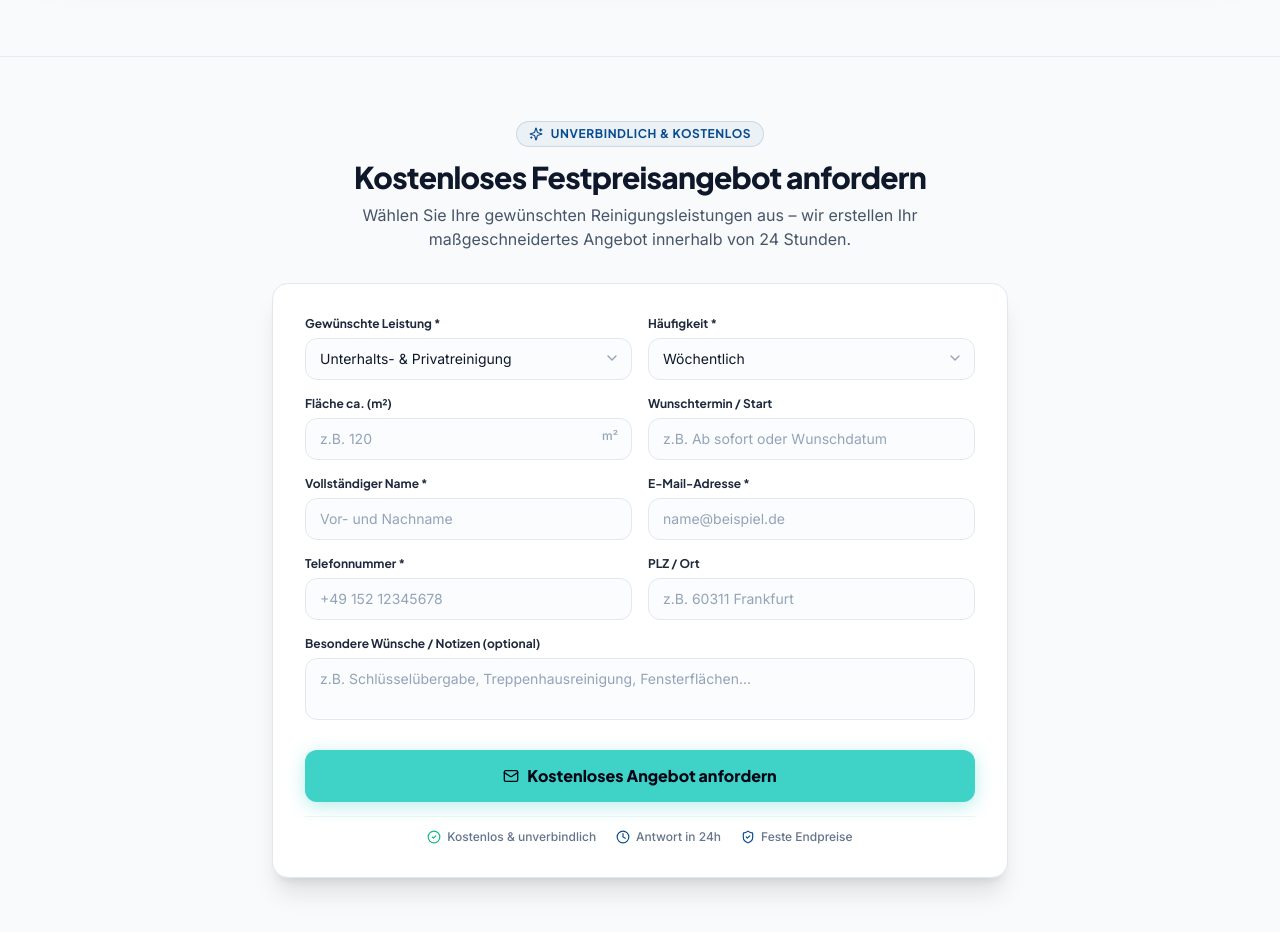
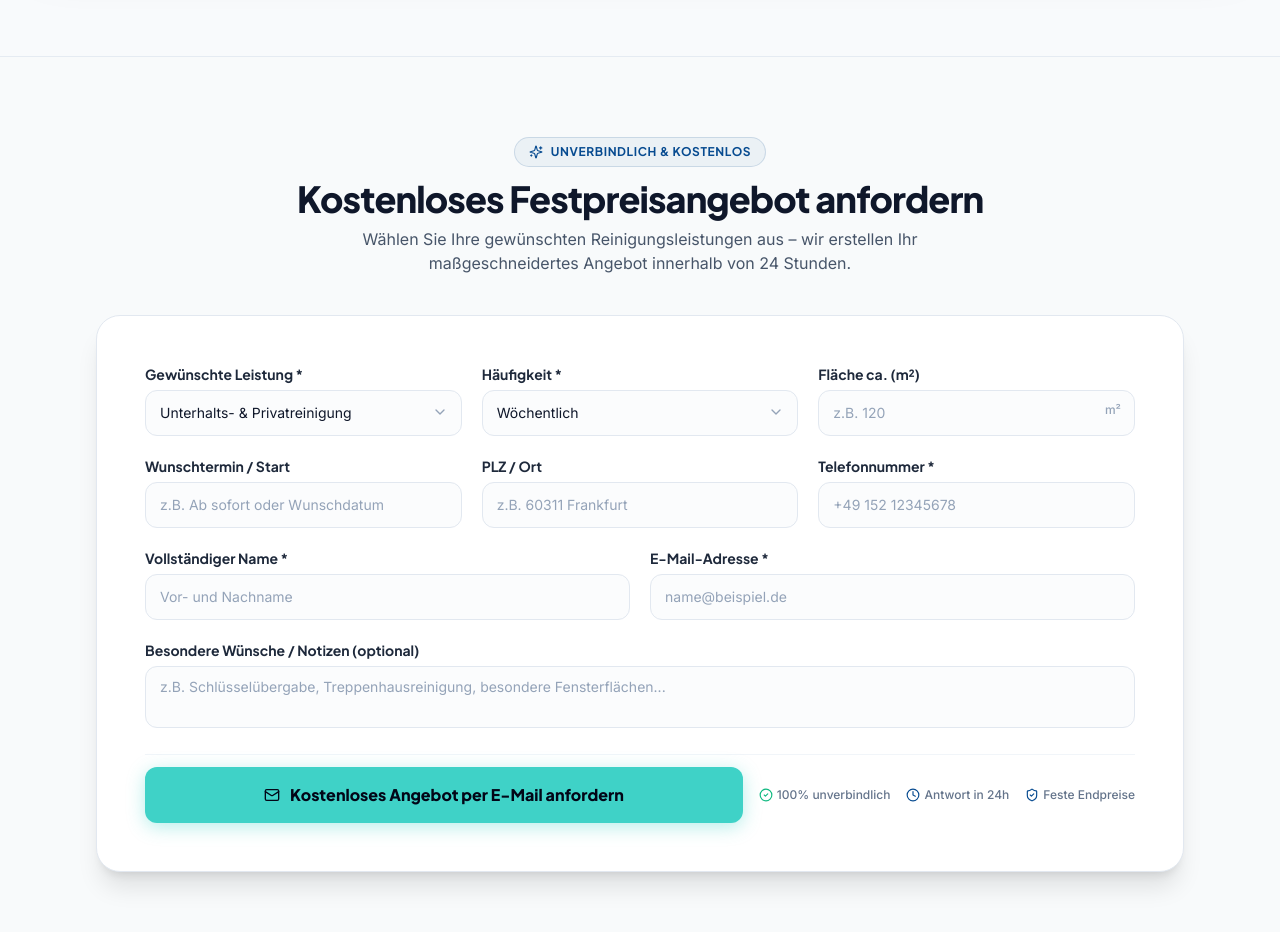
Before and after one commit to BlessedUzama/reinigung, a React (Vite) app: page / in a window 1280 px wide. Shown: the part 2180-3112 px from the top of the page. Built offline with nearby package versions, Linux system fonts and the light colour scheme; the HTML template or start-up script is replaced by a standard one.

Commit message:
refactor(quote): widen container to max-w-5xl with 3-column input grid for desktop balance

```diff
--- a/src/components/QuoteSection.tsx
+++ b/src/components/QuoteSection.tsx
@@ -29,10 +29,10 @@ export const QuoteSection: React.FC = () => {
   const [frequency, setFrequency] = useState<string>('Wöchentlich');
   const [area, setArea] = useState<string>('');
   const [startDate, setStartDate] = useState<string>('');
+  const [location, setLocation] = useState<string>('');
+  const [phone, setPhone] = useState<string>('');
   const [name, setName] = useState<string>('');
   const [email, setEmail] = useState<string>('');
-  const [phone, setPhone] = useState<string>('');
-  const [location, setLocation] = useState<string>('');
   const [notes, setNotes] = useState<string>('');
   const [isSubmitted, setIsSubmitted] = useState<boolean>(false);
 
@@ -91,30 +91,30 @@ export const QuoteSection: React.FC = () => {
   };
 
   return (
-    <section id="angebot" className="bg-slate-50/60 py-12 sm:py-16 relative overflow-hidden border-t border-slate-200/80">
+    <section id="angebot" className="bg-slate-50/60 py-12 sm:py-16 lg:py-20 relative overflow-hidden border-t border-slate-200/80">
       {/* Decorative subtle ambient glow */}
-      <div className="absolute top-1/4 left-1/2 -translate-x-1/2 w-[550px] h-[300px] bg-primary/5 rounded-full blur-3xl pointer-events-none -z-10" />
+      <div className="absolute top-1/4 left-1/2 -translate-x-1/2 w-[700px] h-[350px] bg-primary/5 rounded-full blur-3xl pointer-events-none -z-10" />
 
-      <div className="max-w-3xl mx-auto px-4">
+      <div className="max-w-5xl lg:max-w-6xl mx-auto px-4 sm:px-6 lg:px-8">
 
         {/* Header Section */}
-        <div className="text-center mb-8">
-          <div className="inline-flex items-center gap-2 px-3 py-1 rounded-full bg-primary/5 border border-primary/15 text-primary text-xs font-bold uppercase tracking-wider mb-3 font-heading">
+        <div className="text-center mb-8 sm:mb-10">
+          <div className="inline-flex items-center gap-2 px-3.5 py-1.5 rounded-full bg-primary/5 border border-primary/15 text-primary text-xs font-bold uppercase tracking-wider mb-3 font-heading">
             <Sparkles className="w-3.5 h-3.5 text-primary flex-shrink-0" />
             <span>Unverbindlich & Kostenlos</span>
           </div>
 
-          <h2 className="font-heading font-extrabold text-2xl sm:text-3xl text-slate-900 tracking-tight leading-snug">
+          <h2 className="font-heading font-extrabold text-2xl sm:text-3xl lg:text-4xl text-slate-900 tracking-tight leading-snug">
             Kostenloses Festpreisangebot anfordern
           </h2>
 
-          <p className="font-sans text-sm sm:text-base text-slate-600 leading-relaxed mt-2 max-w-xl mx-auto">
+          <p className="font-sans text-sm sm:text-base text-slate-600 leading-relaxed mt-2 max-w-2xl mx-auto">
             Wählen Sie Ihre gewünschten Reinigungsleistungen aus – wir erstellen Ihr maßgeschneidertes Angebot innerhalb von 24 Stunden.
           </p>
         </div>
 
-        {/* Compact 2-Column Form Card */}
-        <div className="bg-white rounded-2xl p-6 sm:p-8 border border-slate-200 shadow-xl relative">
+        {/* Widened Form Card */}
+        <div className="bg-white rounded-2xl sm:rounded-3xl p-6 sm:p-10 lg:p-12 border border-slate-200 shadow-xl relative">
 
           {isSubmitted && (
             <div className="mb-6 p-4 rounded-xl bg-emerald-50 border border-emerald-200 text-emerald-800 flex items-start gap-3">
@@ -131,19 +131,19 @@ export const QuoteSection: React.FC = () => {
             </div>
           )}
 
-          <form onSubmit={handleSubmit} className="space-y-4">
+          <form onSubmit={handleSubmit} className="space-y-5">
 
-            {/* Row 1: Service & Frequency */}
-            <div className="grid grid-cols-1 sm:grid-cols-2 gap-4">
+            {/* Row 1: 3 Columns on Desktop (Leistung, Häufigkeit, Fläche) */}
+            <div className="grid grid-cols-1 md:grid-cols-3 gap-4 sm:gap-5">
               <div>
-                <label className="block font-heading font-bold text-xs text-slate-800 mb-1.5">
+                <label className="block font-heading font-bold text-xs sm:text-sm text-slate-800 mb-1.5">
                   Gewünschte Leistung *
                 </label>
                 <div className="relative">
                   <select
                     value={service}
                     onChange={(e) => setService(e.target.value)}
-                    className="w-full px-3.5 py-2.5 rounded-xl border border-slate-200 bg-slate-50/50 text-slate-900 text-xs sm:text-sm focus:border-primary focus:bg-white focus:ring-2 focus:ring-primary/20 outline-none transition-all appearance-none cursor-pointer pr-10"
+                    className="w-full px-3.5 py-3 rounded-xl border border-slate-200 bg-slate-50/50 text-slate-900 text-xs sm:text-sm focus:border-primary focus:bg-white focus:ring-2 focus:ring-primary/20 outline-none transition-all appearance-none cursor-pointer pr-10"
                   >
                     {serviceOptions.map((opt) => (
                       <option key={opt} value={opt}>
@@ -151,19 +151,19 @@ export const QuoteSection: React.FC = () => {
                       </option>
                     ))}
                   </select>
-                  <ChevronDown className="w-4 h-4 text-slate-400 absolute right-3 top-3 pointer-events-none" />
+                  <ChevronDown className="w-4 h-4 text-slate-400 absolute right-3.5 top-3.5 pointer-events-none" />
                 </div>
               </div>
 
               <div>
-                <label className="block font-heading font-bold text-xs text-slate-800 mb-1.5">
+                <label className="block font-heading font-bold text-xs sm:text-sm text-slate-800 mb-1.5">
                   Häufigkeit *
                 </label>
                 <div className="relative">
                   <select
                     value={frequency}
                     onChange={(e) => setFrequency(e.target.value)}
-                    className="w-full px-3.5 py-2.5 rounded-xl border border-slate-200 bg-slate-50/50 text-slate-900 text-xs sm:text-sm focus:border-primary focus:bg-white focus:ring-2 focus:ring-primary/20 outline-none transition-all appearance-none cursor-pointer pr-10"
+                    className="w-full px-3.5 py-3 rounded-xl border border-slate-200 bg-slate-50/50 text-slate-900 text-xs sm:text-sm focus:border-primary focus:bg-white focus:ring-2 focus:ring-primary/20 outline-none transition-all appearance-none cursor-pointer pr-10"
                   >
                     {frequencyOptions.map((freq) => (
                       <option key={freq} value={freq}>
@@ -171,15 +171,12 @@ export const QuoteSection: React.FC = () => {
                       </option>
                     ))}
                   </select>
-                  <ChevronDown className="w-4 h-4 text-slate-400 absolute right-3 top-3 pointer-events-none" />
+                  <ChevronDown className="w-4 h-4 text-slate-400 absolute right-3.5 top-3.5 pointer-events-none" />
                 </div>
               </div>
-            </div>
 
-            {/* Row 2: Area & Start Date */}
-            <div className="grid grid-cols-1 sm:grid-cols-2 gap-4">
               <div>
-                <label className="block font-heading font-bold text-xs text-slate-800 mb-1.5">
+                <label className="block font-heading font-bold text-xs sm:text-sm text-slate-800 mb-1.5">
                   Fläche ca. (m²)
                 </label>
                 <div className="relative">
@@ -188,14 +185,17 @@ export const QuoteSection: React.FC = () => {
                     placeholder="z.B. 120"
                     value={area}
                     onChange={(e) => setArea(e.target.value)}
-                    className="w-full px-3.5 py-2.5 rounded-xl border border-slate-200 bg-slate-50/50 text-slate-900 placeholder:text-slate-400 text-xs sm:text-sm focus:border-primary focus:bg-white focus:ring-2 focus:ring-primary/20 outline-none transition-all"
+                    className="w-full px-3.5 py-3 rounded-xl border border-slate-200 bg-slate-50/50 text-slate-900 placeholder:text-slate-400 text-xs sm:text-sm focus:border-primary focus:bg-white focus:ring-2 focus:ring-primary/20 outline-none transition-all"
                   />
-                  <span className="absolute right-3.5 top-2.5 text-xs text-slate-400 font-medium">m²</span>
+                  <span className="absolute right-3.5 top-3 text-xs text-slate-400 font-medium">m²</span>
                 </div>
               </div>
+            </div>
 
+            {/* Row 2: 3 Columns on Desktop (Wunschtermin, PLZ/Ort, Telefon) */}
+            <div className="grid grid-cols-1 md:grid-cols-3 gap-4 sm:gap-5">
               <div>
-                <label className="block font-heading font-bold text-xs text-slate-800 mb-1.5">
+                <label className="block font-heading font-bold text-xs sm:text-sm text-slate-800 mb-1.5">
                   Wunschtermin / Start
                 </label>
                 <input
@@ -203,15 +203,42 @@ export const QuoteSection: React.FC = () => {
                   placeholder="z.B. Ab sofort oder Wunschdatum"
                   value={startDate}
                   onChange={(e) => setStartDate(e.target.value)}
-                  className="w-full px-3.5 py-2.5 rounded-xl border border-slate-200 bg-slate-50/50 text-slate-900 placeholder:text-slate-400 text-xs sm:text-sm focus:border-primary focus:bg-white focus:ring-2 focus:ring-primary/20 outline-none transition-all"
+                  className="w-full px-3.5 py-3 rounded-xl border border-slate-200 bg-slate-50/50 text-slate-900 placeholder:text-slate-400 text-xs sm:text-sm focus:border-primary focus:bg-white focus:ring-2 focus:ring-primary/20 outline-none transition-all"
+                />
+              </div>
+
+              <div>
+                <label className="block font-heading font-bold text-xs sm:text-sm text-slate-800 mb-1.5">
+                  PLZ / Ort
+                </label>
+                <input
+                  type="text"
+                  placeholder="z.B. 60311 Frankfurt"
+                  value={location}
+                  onChange={(e) => setLocation(e.target.value)}
+                  className="w-full px-3.5 py-3 rounded-xl border border-slate-200 bg-slate-50/50 text-slate-900 placeholder:text-slate-400 text-xs sm:text-sm focus:border-primary focus:bg-white focus:ring-2 focus:ring-primary/20 outline-none transition-all"
+                />
+              </div>
+
+              <div>
+                <label className="block font-heading font-bold text-xs sm:text-sm text-slate-800 mb-1.5">
+                  Telefonnummer *
+                </label>
+                <input
+                  type="tel"
+                  required
+                  placeholder="+49 152 12345678"
+                  value={phone}
+                  onChange={(e) => setPhone(e.target.value)}
+                  className="w-full px-3.5 py-3 rounded-xl border border-slate-200 bg-slate-50/50 text-slate-900 placeholder:text-slate-400 text-xs sm:text-sm focus:border-primary focus:bg-white focus:ring-2 focus:ring-primary/20 outline-none transition-all"
                 />
               </div>
             </div>
 
-            {/* Row 3: Name & Email */}
-            <div className="grid grid-cols-1 sm:grid-cols-2 gap-4">
+            {/* Row 3: 2 Columns on Desktop (Vollständiger Name, E-Mail) */}
+            <div className="grid grid-cols-1 md:grid-cols-2 gap-4 sm:gap-5">
               <div>
-                <label className="block font-heading font-bold text-xs text-slate-800 mb-1.5">
+                <label className="block font-heading font-bold text-xs sm:text-sm text-slate-800 mb-1.5">
                   Vollständiger Name *
                 </label>
                 <input
@@ -220,12 +247,12 @@ export const QuoteSection: React.FC = () => {
                   placeholder="Vor- und Nachname"
                   value={name}
                   onChange={(e) => setName(e.target.value)}
-                  className="w-full px-3.5 py-2.5 rounded-xl border border-slate-200 bg-slate-50/50 text-slate-900 placeholder:text-slate-400 text-xs sm:text-sm focus:border-primary focus:bg-white focus:ring-2 focus:ring-primary/20 outline-none transition-all"
+                  className="w-full px-3.5 py-3 rounded-xl border border-slate-200 bg-slate-50/50 text-slate-900 placeholder:text-slate-400 text-xs sm:text-sm focus:border-primary focus:bg-white focus:ring-2 focus:ring-primary/20 outline-none transition-all"
                 />
               </div>
 
               <div>
-                <label className="block font-heading font-bold text-xs text-slate-800 mb-1.5">
+                <label className="block font-heading font-bold text-xs sm:text-sm text-slate-800 mb-1.5">
                   E-Mail-Adresse *
                 </label>
                 <input
@@ -234,76 +261,45 @@ export const QuoteSection: React.FC = () => {
                   placeholder="name@beispiel.de"
                   value={email}
                   onChange={(e) => setEmail(e.target.value)}
-                  className="w-full px-3.5 py-2.5 rounded-xl border border-slate-200 bg-slate-50/50 text-slate-900 placeholder:text-slate-400 text-xs sm:text-sm focus:border-primary focus:bg-white focus:ring-2 focus:ring-primary/20 outline-none transition-all"
+                  className="w-full px-3.5 py-3 rounded-xl border border-slate-200 bg-slate-50/50 text-slate-900 placeholder:text-slate-400 text-xs sm:text-sm focus:border-primary focus:bg-white focus:ring-2 focus:ring-primary/20 outline-none transition-all"
                 />
               </div>
             </div>
 
-            {/* Row 4: Phone & Location */}
-            <div className="grid grid-cols-1 sm:grid-cols-2 gap-4">
-              <div>
-                <label className="block font-heading font-bold text-xs text-slate-800 mb-1.5">
-                  Telefonnummer *
-                </label>
-                <input
-                  type="tel"
-                  required
-                  placeholder="+49 152 12345678"
-                  value={phone}
-                  onChange={(e) => setPhone(e.target.value)}
-                  className="w-full px-3.5 py-2.5 rounded-xl border border-slate-200 bg-slate-50/50 text-slate-900 placeholder:text-slate-400 text-xs sm:text-sm focus:border-primary focus:bg-white focus:ring-2 focus:ring-primary/20 outline-none transition-all"
-                />
-              </div>
-
-              <div>
-                <label className="block font-heading font-bold text-xs text-slate-800 mb-1.5">
-                  PLZ / Ort
-                </label>
-                <input
-                  type="text"
-                  placeholder="z.B. 60311 Frankfurt"
-                  value={location}
-                  onChange={(e) => setLocation(e.target.value)}
-                  className="w-full px-3.5 py-2.5 rounded-xl border border-slate-200 bg-slate-50/50 text-slate-900 placeholder:text-slate-400 text-xs sm:text-sm focus:border-primary focus:bg-white focus:ring-2 focus:ring-primary/20 outline-none transition-all"
-                />
-              </div>
-            </div>
-
-            {/* Row 5: Notes */}
+            {/* Row 4: Full-Width Notes */}
             <div>
-              <label className="block font-heading font-bold text-xs text-slate-800 mb-1.5">
+              <label className="block font-heading font-bold text-xs sm:text-sm text-slate-800 mb-1.5">
                 Besondere Wünsche / Notizen (optional)
               </label>
               <textarea
                 rows={2}
-                placeholder="z.B. Schlüsselübergabe, Treppenhausreinigung, Fensterflächen..."
+                placeholder="z.B. Schlüsselübergabe, Treppenhausreinigung, besondere Fensterflächen..."
                 value={notes}
                 onChange={(e) => setNotes(e.target.value)}
                 className="w-full px-3.5 py-2.5 rounded-xl border border-slate-200 bg-slate-50/50 text-slate-900 placeholder:text-slate-400 text-xs sm:text-sm focus:border-primary focus:bg-white focus:ring-2 focus:ring-primary/20 outline-none transition-all resize-none"
               />
             </div>
 
-            {/* Submit Action Button */}
-            <div className="pt-2">
+            {/* Bottom Action & Inline Trust Integration */}
+            <div className="pt-3 border-t border-slate-100 flex flex-col sm:flex-row items-center justify-between gap-4">
               <button
                 type="submit"
-                className="w-full py-3.5 px-6 rounded-xl font-heading font-extrabold text-sm sm:text-base text-slate-950 bg-accent hover:bg-[#35c9be] shadow-cta hover:shadow-cta-hover transition-all duration-200 transform active:scale-[0.98] flex items-center justify-center gap-2 cursor-pointer"
+                className="w-full sm:w-auto flex-1 py-4 px-8 rounded-xl font-heading font-extrabold text-sm sm:text-base text-slate-950 bg-accent hover:bg-[#35c9be] shadow-cta hover:shadow-cta-hover transition-all duration-200 transform active:scale-[0.98] flex items-center justify-center gap-2.5 cursor-pointer"
               >
                 <Mail className="w-4 h-4 text-slate-950" />
-                <span>Kostenloses Angebot anfordern</span>
+                <span>Kostenloses Angebot per E-Mail anfordern</span>
               </button>
 
-              {/* Compact Inline Trust Row */}
-              <div className="flex flex-wrap items-center justify-center gap-x-5 gap-y-2 mt-3.5 pt-3 border-t border-slate-100 text-[11px] sm:text-xs text-slate-500 font-medium">
-                <div className="flex items-center gap-1.5">
+              <div className="flex flex-wrap items-center justify-center sm:justify-end gap-x-4 gap-y-1.5 text-xs text-slate-500 font-medium">
+                <div className="flex items-center gap-1">
                   <CheckCircle2 className="w-3.5 h-3.5 text-emerald-500 flex-shrink-0" />
-                  <span>Kostenlos & unverbindlich</span>
+                  <span>100% unverbindlich</span>
                 </div>
-                <div className="flex items-center gap-1.5">
+                <div className="flex items-center gap-1">
                   <Clock className="w-3.5 h-3.5 text-primary flex-shrink-0" />
                   <span>Antwort in 24h</span>
                 </div>
-                <div className="flex items-center gap-1.5">
+                <div className="flex items-center gap-1">
                   <ShieldCheck className="w-3.5 h-3.5 text-primary flex-shrink-0" />
                   <span>Feste Endpreise</span>
                 </div>
```
